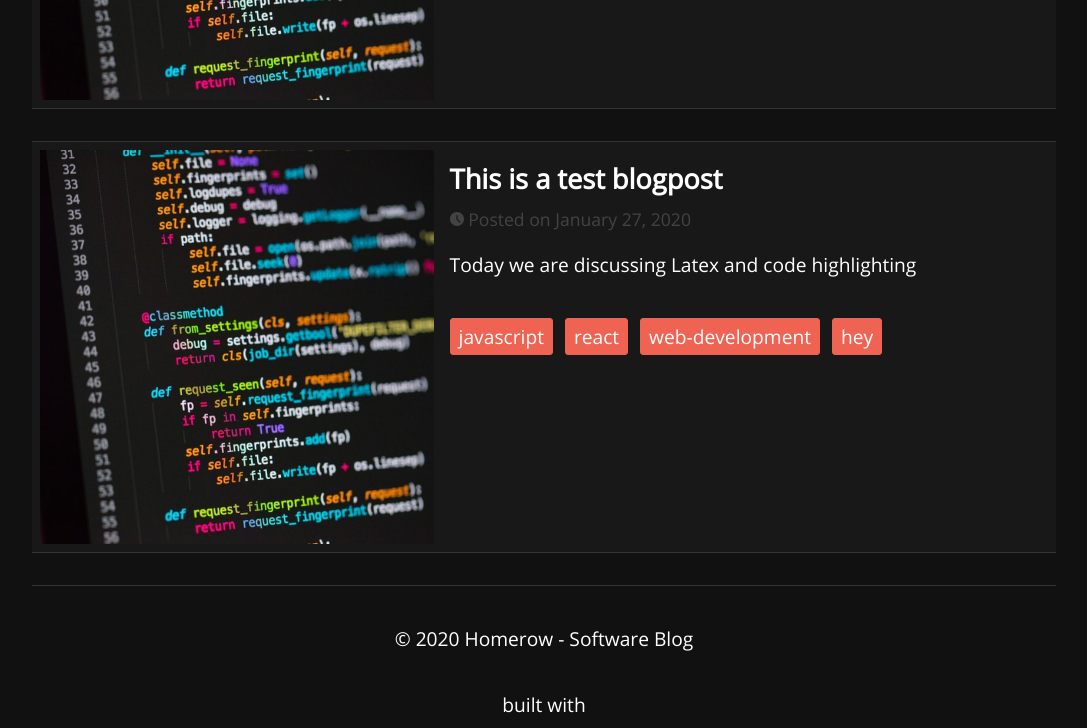
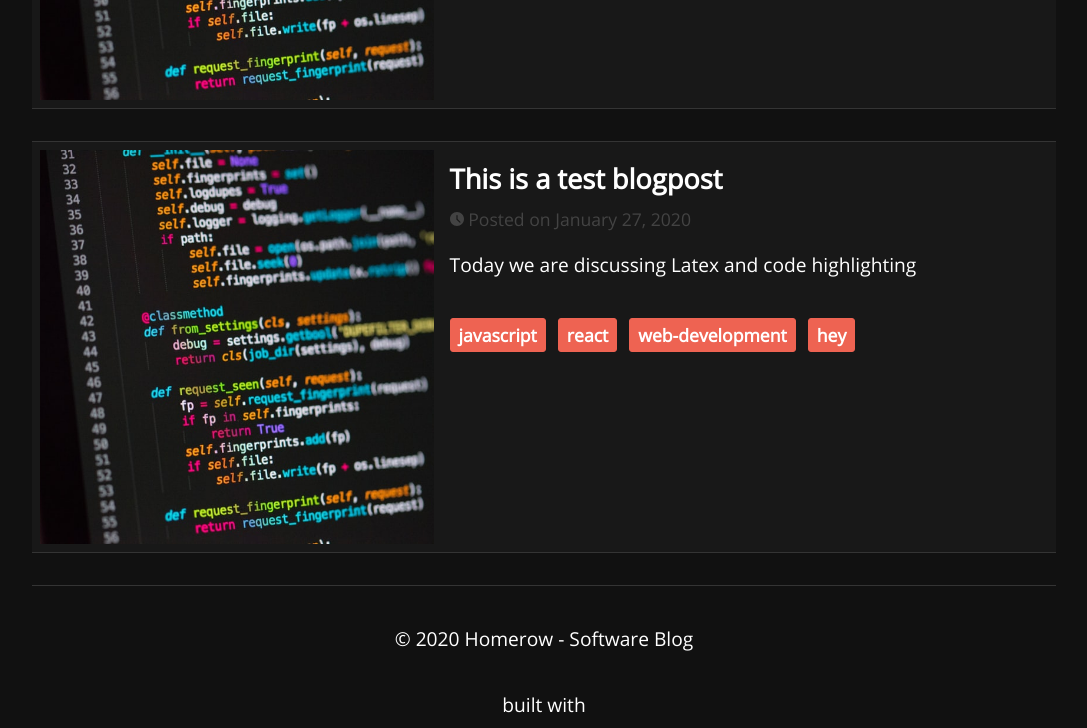
Before and after one commit to nstylo/homerow.dev, a Gatsby site: page /blog in a window 1280 px wide. Shown: the part 1721-2449 px from the top of the page, without its empty margins (96-1183 px from the left). Built offline with nearby package versions, Linux system fonts and the light colour scheme; Gatsby itself is replaced by a stand-in of ours.

Commit message:
Update README: Tags

```diff
--- a/src/pages/blog.tsx
+++ b/src/pages/blog.tsx
@@ -171,6 +171,8 @@ const Tag = styled(UnstyledTag)`
   background-color: ${(props): string => props.theme.primary};
   border: 1px solid ${(props): string => props.theme.primary};
   border-radius: 3px;
+  font-weight: 600;
+  font-size: 0.55rem;
 `
 
 export const query = graphql`
```
Also changed, not shown: README.md.
